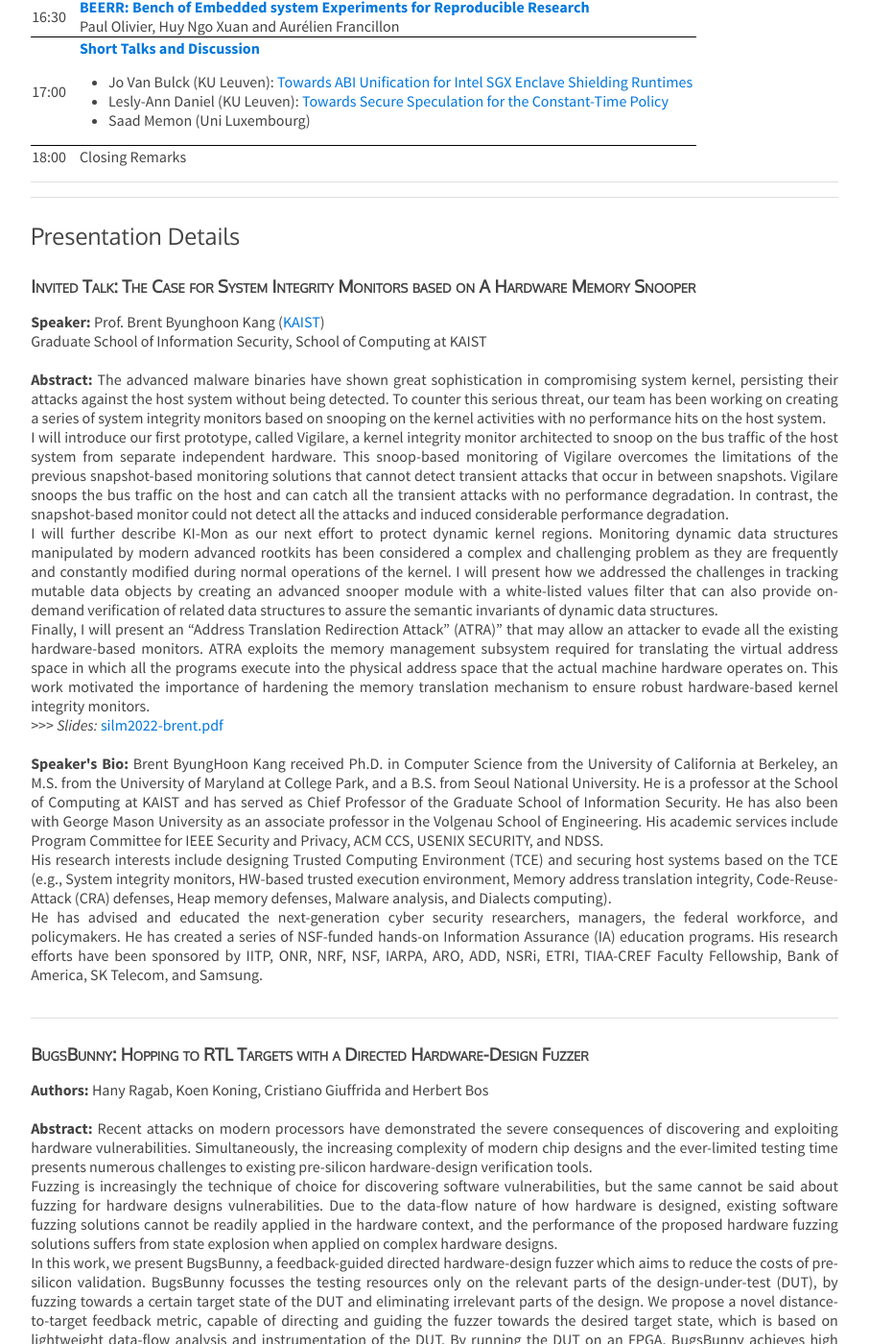
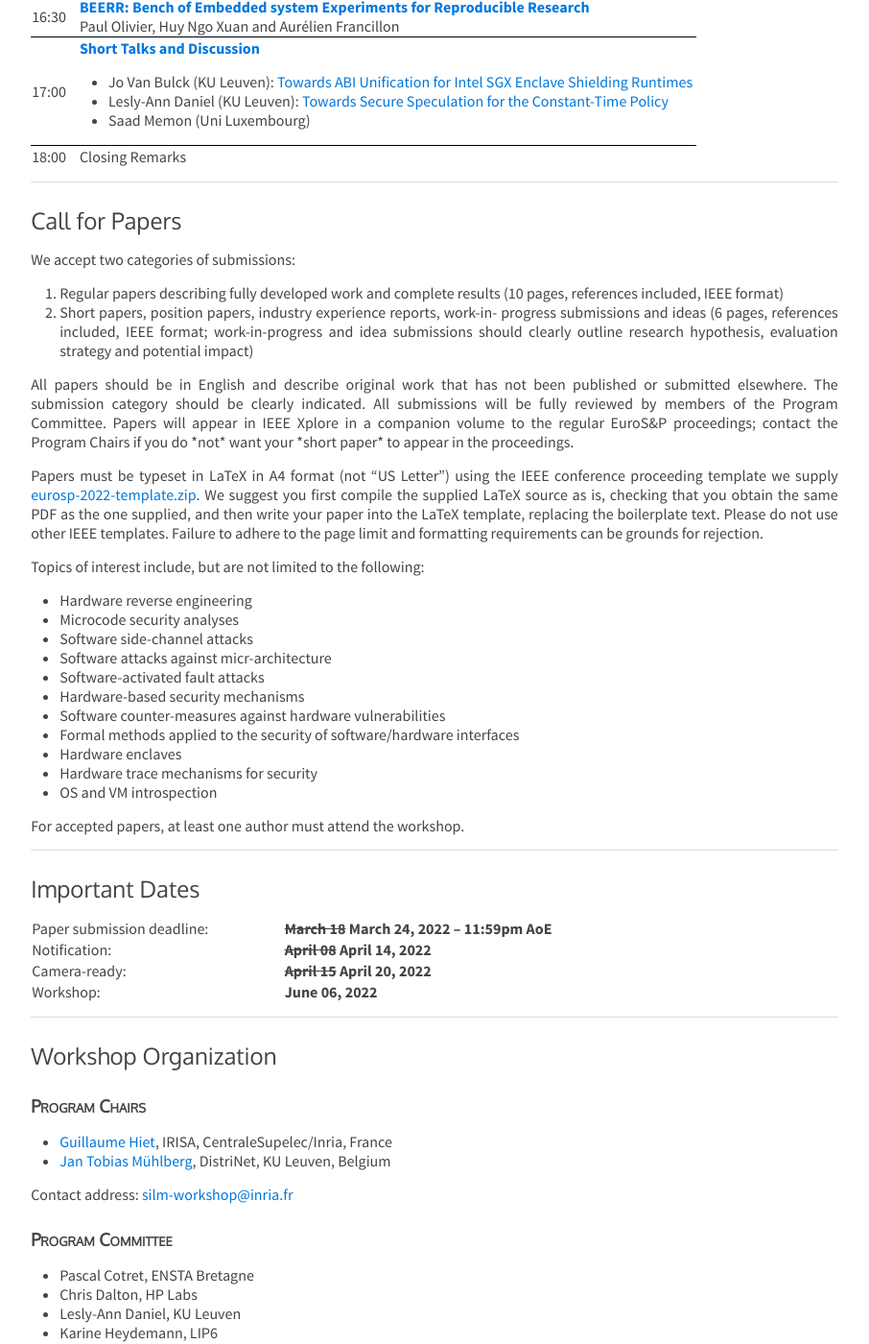
Before and after one commit to silm-workshop/silm-workshop.github.io, a Jekyll site: the page built from 2022-program.html, in a window 1280 px wide and 1400 px high, scrolled down 578 px. Shown: the whole window at 96% size, without its empty margins (187-1093 px from the left). Built offline with Jekyll 4.4.1, drawn with Linux system fonts in a browser that asks for light colours; some of the changed text lies outside the part shown.

Commit message:
added CfP and PC details for 2022

```diff
--- a/2022-program.html
+++ b/2022-program.html
@@ -82,6 +82,104 @@ Aurélien Francillon</td>
   <td>Closing Remarks</td>
 </tr>
 </table>
+
+
+
+<!-- +++++++++++++++++++++++++++++++++++++++++++++++++++++++++++++++++ -->
+<hr>
+<h2 id="cfp"> Call for Papers</h2>
+
+<p>We accept two categories of submissions:
+<ol>
+    <li>Regular papers describing fully developed work and complete results (10 pages, references included, IEEE format)</li>
+    <li>Short papers, position papers, industry experience reports, work-in-
+    progress submissions and ideas (6 pages, references included, IEEE format;
+    work-in-progress and idea submissions should clearly outline research
+    hypothesis, evaluation strategy and potential impact)</li>
+</ol>
+<p>All papers should be in English and describe original work that has not
+been published or submitted elsewhere. The submission category should be
+clearly indicated. All submissions will be fully reviewed by members of the
+Program Committee. Papers will appear in IEEE Xplore in a companion volume
+to the regular EuroS&amp;P proceedings; contact the Program Chairs if you do
+*not* want your *short paper* to appear in the proceedings.</p>
+
+<p>Papers must be typeset in LaTeX in A4 format (not “US Letter”) using the IEEE conference proceeding template we supply <a href="http://www.ieee-security.org/TC/EuroSP2022/eurosp-2022-template.zip">eurosp-2022-template.zip</a>. We suggest you first compile the supplied LaTeX source as is, checking that you obtain the same PDF as the one supplied, and then write your paper into the LaTeX template, replacing the boilerplate text. Please do not use other IEEE templates. Failure to adhere to the page limit and formatting requirements can be grounds for rejection.</p>
+
+<p>Topics of interest include, but are not limited to the following:
+<ul>
+    <li>Hardware reverse engineering</li>
+    <li>Microcode security analyses</li>
+    <li>Software side-channel attacks</li>
+    <li>Software attacks against micr-architecture</li>
+    <li>Software-activated fault attacks</li>
+    <li>Hardware-based security mechanisms</li>
+    <li>Software counter-measures against hardware vulnerabilities</li>
+    <li>Formal methods applied to the security of software/hardware interfaces</li>
+    <li>Hardware enclaves</li>
+    <li>Hardware trace mechanisms for security</li>
+    <li>OS and VM introspection</li>
+</ul>
+</p>
+
+<p>For accepted papers, at least one author must attend the workshop.</p>
+
+<!-- +++++++++++++++++++++++++++++++++++++++++++++++++++++++++++++++++ -->
+<hr>
+<h2 id="dates"> Important Dates</h2>
+
+<table style="width: 108.816%;">
+<tbody>
+<tr>
+<td style="width: 28.8235%;">Paper submission deadline:</td>
+<td style="width: 359.547%;"><strong><del>March 18</del> March 24, 2022 – 11:59pm AoE</strong><td/>
+</tr>
+<tr>
+<td style="width: 28.8235%;">Notification:</td>
+<td style="width: 359.547%;"><strong><del>April 08</del> April 14, 2022 </strong></td>
+</tr>
+<tr>
+<td style="width: 28.8235%;">Camera-ready:</td>
+<td style="width: 359.547%;"><strong><del>April 15</del> April 20, 2022 </strong></td>
+</tr>
+<tr>
+<td style="width: 28.8235%;">Workshop:</td>
+<td style="width: 359.547%;"><strong>June 06, 2022</strong></td>
+</tr>
+</tbody>
+</table>
+
+
+<!-- +++++++++++++++++++++++++++++++++++++++++++++++++++++++++++++++++ -->
+<hr>
+<h2 id="organization"> Workshop Organization</h2>
+
+<h3>Program Chairs</h3>
+<ul>
+  <li><a href="https://guillaume.hiet.fr/">Guillaume Hiet</a>, IRISA, CentraleSupelec/Inria, France</li>
+  <li><a href="https://distrinet.cs.kuleuven.be/people/JanTobiasMuhlberg">Jan Tobias Mühlberg</a>, DistriNet, KU Leuven, Belgium</li>
+</ul>
+
+Contact address: <a
+href="mailto:silm-workshop@inria.fr">silm-workshop@inria.fr</a>
+
+
+<h3>Program Committee</h3>
+<ul>
+	<li>Pascal Cotret, ENSTA Bretagne</li>
+  <li>Chris Dalton, HP Labs</li>
+  <li>Lesly-Ann Daniel, KU Leuven</li>
+  <li>Karine Heydemann, LIP6</li>
+  <li>Guillaume Hiet, CentraleSupélec/Inria (Co-Chair)</li>
+  <li>Vianney Lapôtre, Univ. South Brittany</li>
+  <li>Jan Tobias Mühlberg, KU Leuven (Co-Chair)</li>
+  <li>Cristofaro Mune, Raelize B.V.</li>
+  <li>Simon Rokicki, ENS Rennes</li>
+  <li>Volker Stolz, HVL</li>
+  <li>Marcus Voelp, Uni Luxembourgh</li>
+  <li>Pierre Wilke, CentraleSupélec/Inria</li>
+  <li>Yuval Yarom, University of Adelaide and Data61</li>
+</ul>
 
 
 <!-- ================================================================= -->
```
